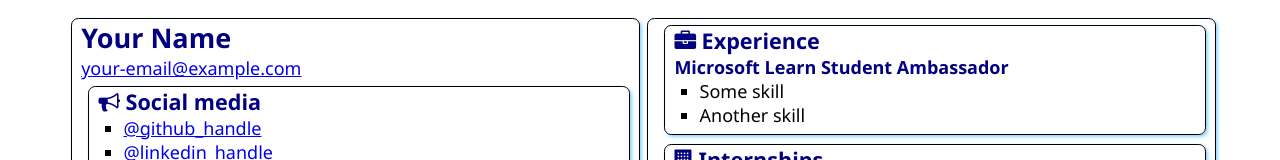
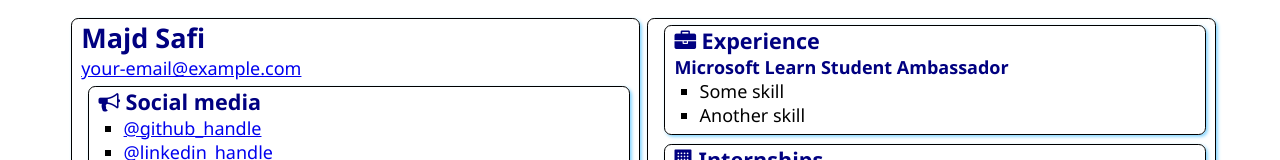
Before and after one commit to Majd223/SATechnicalOnboarding, a plain HTML site: page src/index.html in a window 1280 px wide. Shown: the top 160 px of the page. Drawn offline with Linux system fonts and the light colour scheme.

Commit message:
Added my Name

```diff
--- a/src/index.html
+++ b/src/index.html
@@ -12,7 +12,7 @@
 <body>
     <main>
         <article class="box">
-            <h1>Your Name</h1>
+            <h1>Majd Safi</h1>
             <div><a href="mailto:your.email@example.com">your-email@example.com</a></div>
 
             <section class="box">
```
